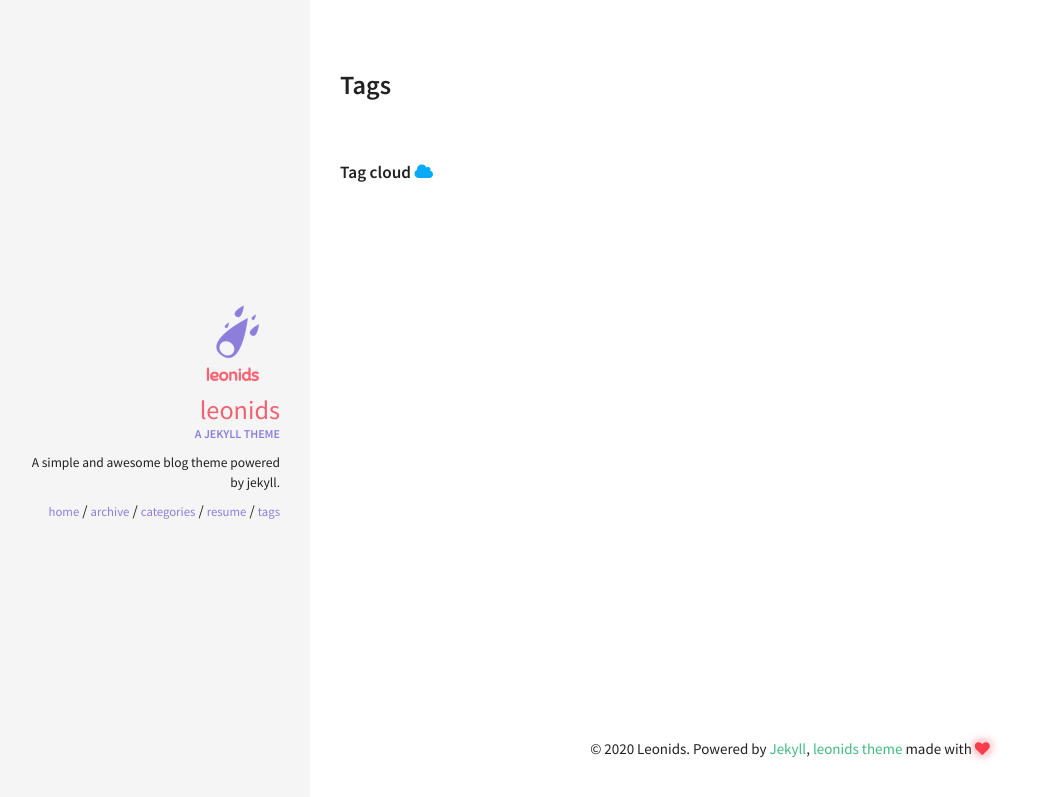
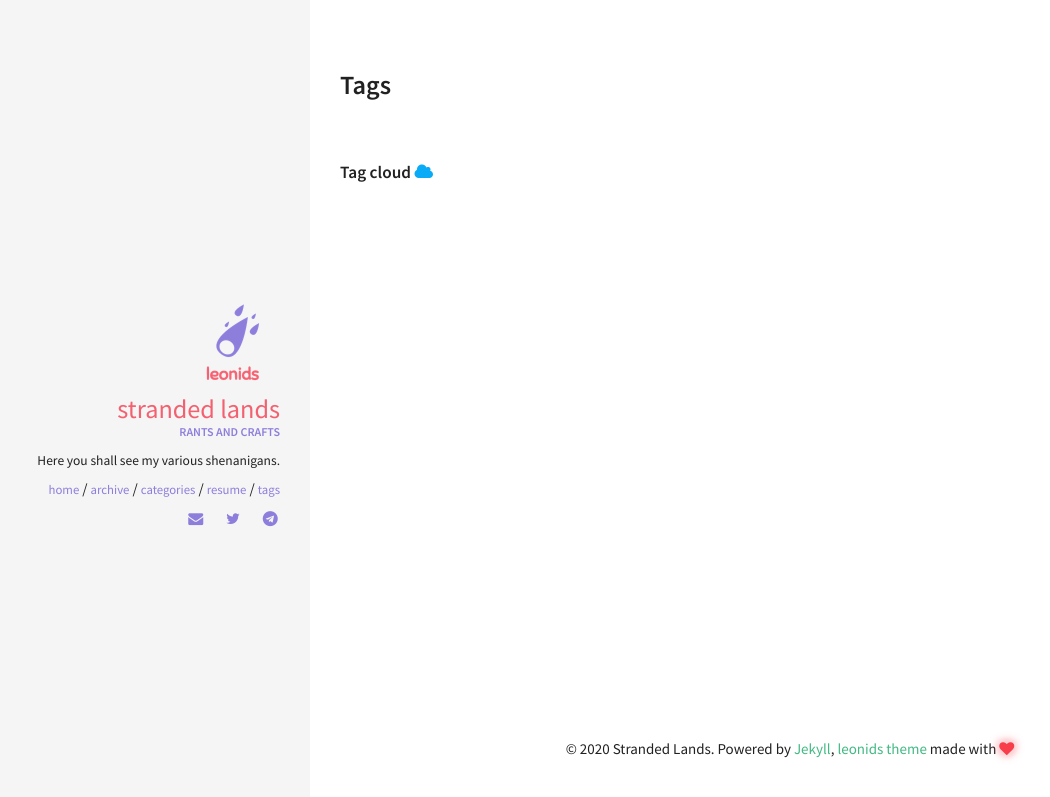
Before and after one commit to skalimoi/skalimoi.github.io, a Jekyll site: the page built from tags.html, in a window 1280 px wide. Shown: the top 797 px of the page, without its empty margins (10-1060 px from the left). Built offline with Jekyll 4.4.1, drawn with Linux system fonts in a browser that asks for light colours.

Commit message:
Update _config.yml

```diff
--- a/_config.yml
+++ b/_config.yml
@@ -3,8 +3,8 @@
 # Site wide configuration
 ####################################
 #
-title: Leonids
-email:
+title: Stranded Lands
+email: skalimoi@protonmail.com
 description: A simple and awesome blog theme powered by jekyll.
 url: # the base hostname & protocol for your site
 keywords: ["blog", "jekyll"]
@@ -33,13 +33,13 @@ kramdown:
 ####################################
 #
 owner:
-  name: Leonids
+  name: Stranded Lands
   avatar: leonids-logo.png
-  job: "A jekyll theme"
-  bio: "A simple and awesome blog theme powered by jekyll."
-  email:
+  job: "Rants and crafts"
+  bio: "Here you shall see my various shenanigans."
+  email: skalimoi@protonmail.com
   disqus-shortname:
-  twitter: #username
+  twitter: pmmdkmgk
   facebook: #username
   google:
     plus: #username
@@ -68,4 +68,4 @@ owner:
   500px: #username
   codepen: #username
   reddit: #username
-  telegram: #username
+  telegram: skalwell
```
